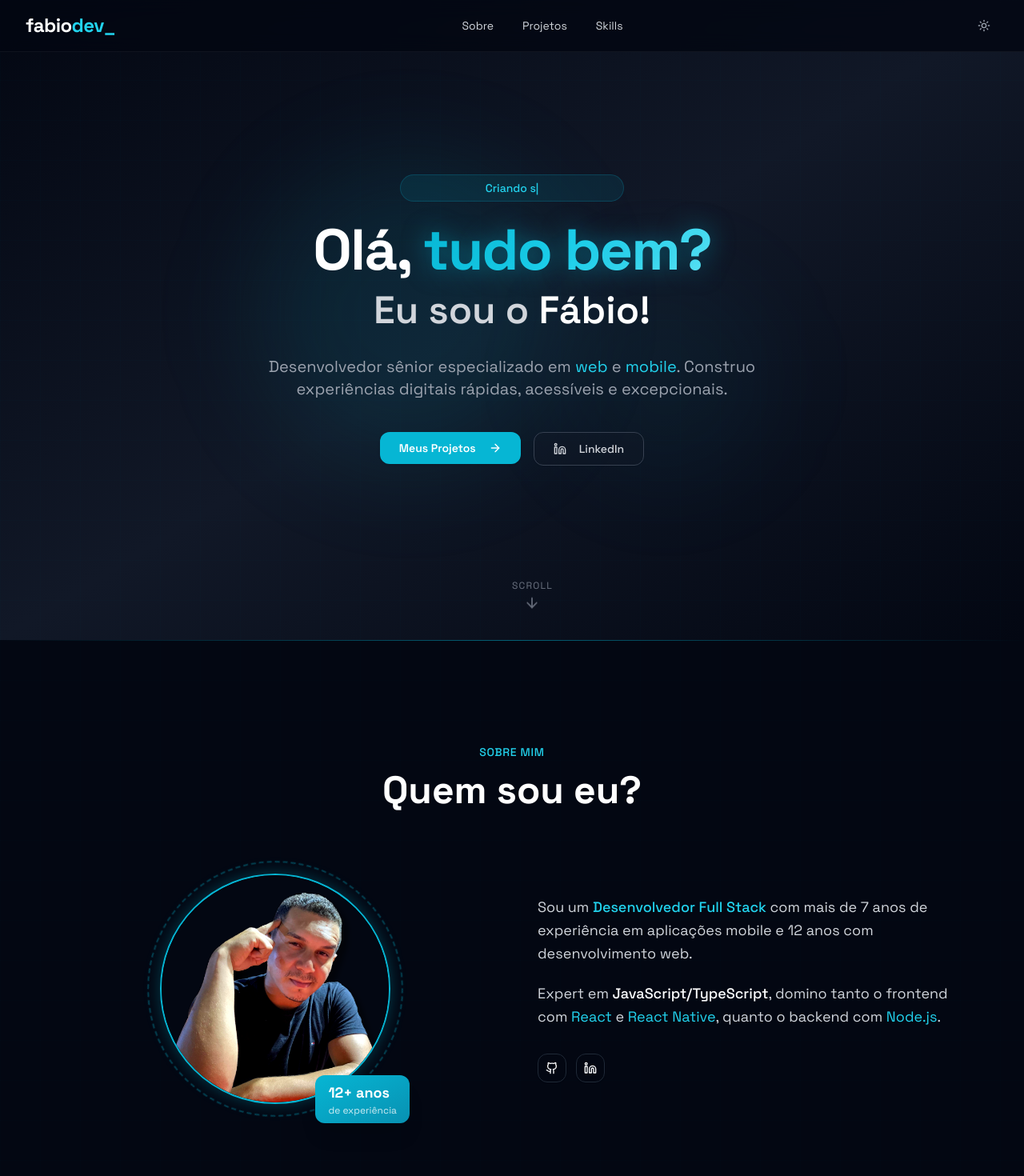
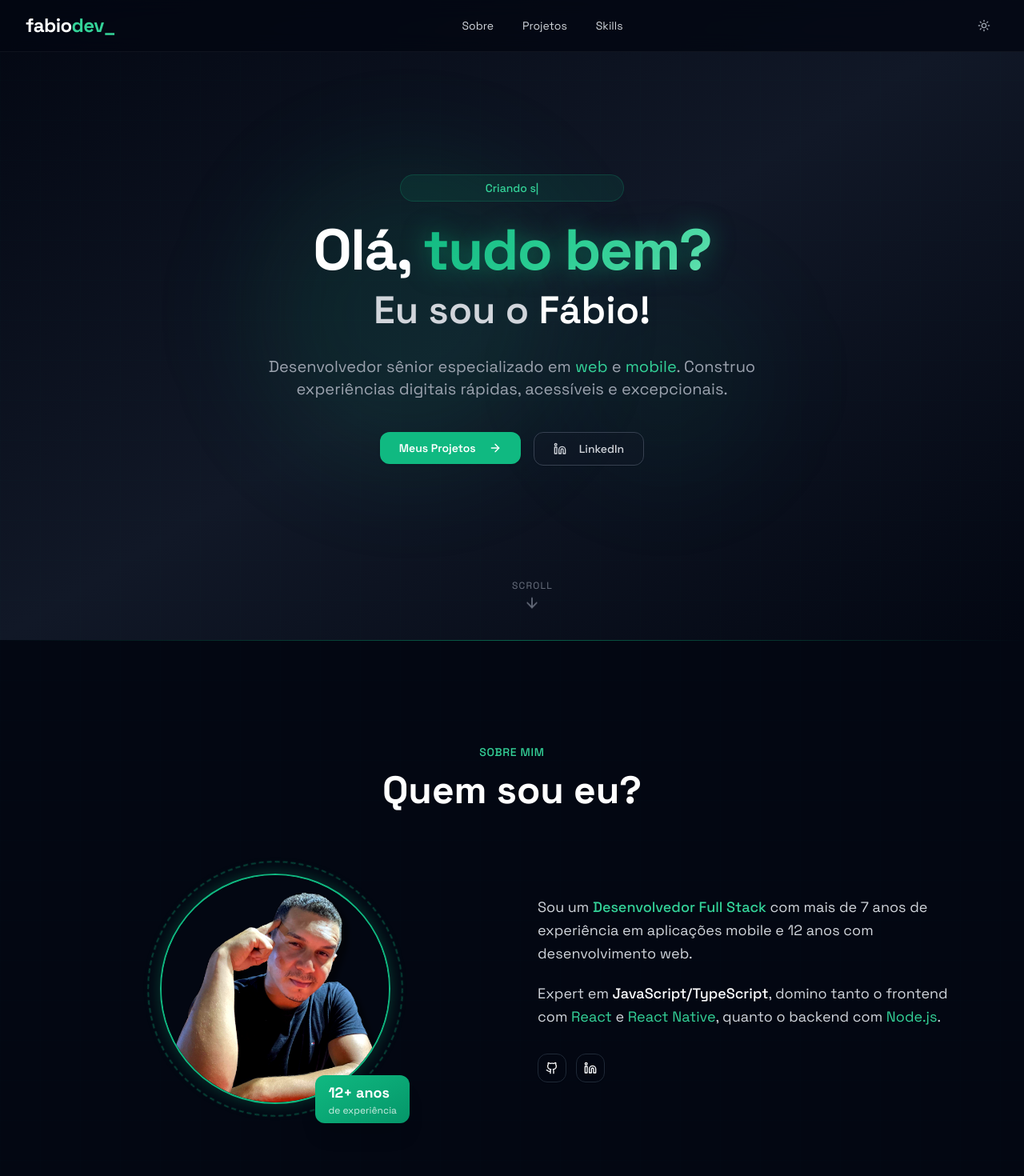
Before and after one commit to fabi0dev/portfolio-v2, a React (Vite) app: page / in a window 1280 px wide. Shown: the top 1470 px of the page at 80% size. Built offline with nearby package versions, Linux system fonts and the light colour scheme.

Commit message:
code fix

```diff
--- a/src/index.css
+++ b/src/index.css
@@ -90,31 +90,31 @@ code, .mono {
 }
 
 ::-webkit-scrollbar-thumb {
-  background: #06b6d440;
+  background: #10b98140;
   border-radius: 4px;
 }
 
 ::-webkit-scrollbar-thumb:hover {
-  background: #06b6d480;
+  background: #10b98180;
 }
 
 .glow {
-  box-shadow: 0 0 20px rgba(6, 182, 212, 0.3);
+  box-shadow: 0 0 20px rgba(16, 185, 129, 0.3);
 }
 
 .text-glow {
-  text-shadow: 0 0 30px rgba(6, 182, 212, 0.5);
+  text-shadow: 0 0 30px rgba(16, 185, 129, 0.5);
 }
 
 .grid-pattern {
   background-image:
-    linear-gradient(rgba(6, 182, 212, 0.03) 1px, transparent 1px),
-    linear-gradient(90deg, rgba(6, 182, 212, 0.03) 1px, transparent 1px);
+    linear-gradient(rgba(16, 185, 129, 0.03) 1px, transparent 1px),
+    linear-gradient(90deg, rgba(16, 185, 129, 0.03) 1px, transparent 1px);
   background-size: 50px 50px;
 }
 
 .gradient-text {
-  background: linear-gradient(135deg, #06b6d4 0%, #22d3ee 50%, #67e8f9 100%);
+  background: linear-gradient(135deg, #10b981 0%, #34d399 50%, #6ee7b7 100%);
   -webkit-background-clip: text;
   -webkit-text-fill-color: transparent;
   background-clip: text;
--- a/src/modules/public/Home/components/AboutSection/index.tsx
+++ b/src/modules/public/Home/components/AboutSection/index.tsx
@@ -27,7 +27,7 @@ export default function AboutSection() {
       id="about"
       className="relative py-32 bg-white dark:bg-gray-950 overflow-hidden"
     >
-      <div className="absolute top-0 left-0 w-full h-px bg-gradient-to-r from-transparent via-cyan-500/50 to-transparent" />
+      <div className="absolute top-0 left-0 w-full h-px bg-gradient-to-r from-transparent via-emerald-500/50 to-transparent" />
       <div className="absolute inset-0 grid-pattern opacity-30" />
 
       <div className="container relative z-10 max-w-6xl mx-auto px-4">
@@ -38,7 +38,7 @@ export default function AboutSection() {
           transition={{ duration: 0.6 }}
           className="text-center mb-16"
         >
-          <span className="text-cyan-600 dark:text-cyan-400 text-sm font-medium tracking-wider uppercase">
+          <span className="text-emerald-600 dark:text-emerald-400 text-sm font-medium tracking-wider uppercase">
             Sobre mim
           </span>
           <h2 className="text-4xl md:text-5xl font-bold mt-3 text-gray-900 dark:text-white">
@@ -55,15 +55,15 @@ export default function AboutSection() {
             className="relative"
           >
             <div className="relative w-72 h-72 md:w-80 md:h-80 mx-auto">
-              <div className="absolute inset-0 rounded-full border-2 border-dashed border-cyan-500/30 animate-[spin_20s_linear_infinite]" />
-              <div className="absolute inset-4 rounded-full overflow-hidden border-2 border-cyan-500 glow">
+              <div className="absolute inset-0 rounded-full border-2 border-dashed border-emerald-500/30 animate-[spin_20s_linear_infinite]" />
+              <div className="absolute inset-4 rounded-full overflow-hidden border-2 border-emerald-500 glow">
                 <img
                   src="/profile-pic.png"
                   alt="Fábio Costa"
                   className="w-full h-full object-cover"
                 />
               </div>
-              <div className="absolute -bottom-2 -right-2 bg-gradient-to-br from-cyan-500 to-cyan-600 text-white px-4 py-2 rounded-xl shadow-xl">
+              <div className="absolute -bottom-2 -right-2 bg-gradient-to-br from-emerald-500 to-emerald-600 text-white px-4 py-2 rounded-xl shadow-xl">
                 <p className="font-bold text-lg">{yearsExperience + 5}+ anos</p>
                 <p className="text-xs opacity-80">de experiência</p>
               </div>
@@ -79,7 +79,7 @@ export default function AboutSection() {
             <div className="space-y-5 text-gray-600 dark:text-gray-300 text-lg leading-relaxed">
               <p>
                 Sou um{" "}
-                <span className="text-cyan-600 dark:text-cyan-400 font-medium">
+                <span className="text-emerald-600 dark:text-emerald-400 font-medium">
                   Desenvolvedor Full Stack
                 </span>{" "}
                 com mais de {yearsExperience} anos de experiência em aplicações
@@ -91,13 +91,13 @@ export default function AboutSection() {
                   JavaScript/TypeScript
                 </span>
                 , domino tanto o frontend com{" "}
-                <span className="text-cyan-600 dark:text-cyan-400">React</span>{" "}
+                <span className="text-emerald-600 dark:text-emerald-400">React</span>{" "}
                 e{" "}
-                <span className="text-cyan-600 dark:text-cyan-400">
+                <span className="text-emerald-600 dark:text-emerald-400">
                   React Native
                 </span>
                 , quanto o backend com{" "}
-                <span className="text-cyan-600 dark:text-cyan-400">
+                <span className="text-emerald-600 dark:text-emerald-400">
                   Node.js
                 </span>
                 .
@@ -110,7 +110,7 @@ export default function AboutSection() {
                   <Button
                     variant="outline"
                     size="icon"
-                    className="rounded-xl border-gray-200 dark:border-gray-800 hover:border-cyan-500/50 hover:bg-cyan-500/10 hover:text-cyan-500 dark:hover:text-cyan-400 transition-all duration-300"
+                    className="rounded-xl border-gray-200 dark:border-gray-800 hover:border-emerald-500/50 hover:bg-emerald-500/10 hover:text-emerald-500 dark:hover:text-emerald-400 transition-all duration-300"
                   >
                     <Icon className="h-5 w-5" />
                     <span className="sr-only">{label}</span>
@@ -130,7 +130,7 @@ export default function AboutSection() {
         >
           {stats.map((stat, i) => (
             <div key={i} className="text-center">
-              <p className="text-3xl md:text-4xl font-bold text-cyan-600 dark:text-cyan-400">
+              <p className="text-3xl md:text-4xl font-bold text-emerald-600 dark:text-emerald-400">
                 {stat.value}
               </p>
               <p className="text-sm text-gray-400 dark:text-gray-500 mt-1">
--- a/src/modules/public/Home/components/Header/index.tsx
+++ b/src/modules/public/Home/components/Header/index.tsx
@@ -33,10 +33,10 @@ export default function Header() {
             className="text-2xl font-bold tracking-tight group text-gray-900 dark:text-white"
           >
             fabio
-            <span className="text-cyan-500 dark:text-cyan-400 group-hover:text-glow transition-all">
+            <span className="text-emerald-500 dark:text-emerald-400 group-hover:text-glow transition-all">
               dev
             </span>
-            <span className="text-cyan-500 dark:text-cyan-400 animate-pulse">
+            <span className="text-emerald-500 dark:text-emerald-400 animate-pulse">
               _
             </span>
           </a>
@@ -52,7 +52,7 @@ export default function Header() {
                 className="relative px-4 py-2 text-sm text-gray-600 dark:text-gray-300 hover:text-gray-900 dark:hover:text-white transition-colors group"
               >
                 {item.label}
-                <span className="absolute bottom-0 left-1/2 -translate-x-1/2 w-0 h-0.5 bg-cyan-500 group-hover:w-1/2 transition-all duration-300" />
+                <span className="absolute bottom-0 left-1/2 -translate-x-1/2 w-0 h-0.5 bg-emerald-500 group-hover:w-1/2 transition-all duration-300" />
               </motion.a>
             ))}
           </nav>
@@ -62,7 +62,7 @@ export default function Header() {
               onClick={toggleTheme}
               size="icon"
               variant="ghost"
-              className="text-gray-500 dark:text-gray-400 hover:text-cyan-500 dark:hover:text-cyan-400 hover:bg-cyan-400/10"
+              className="text-gray-500 dark:text-gray-400 hover:text-emerald-500 dark:hover:text-emerald-400 hover:bg-emerald-400/10"
             >
               {theme === "dark" ? (
                 <Sun className="h-5 w-5" />
@@ -86,9 +86,9 @@ export default function Header() {
         <a
           href="#"
           title="Voltar ao topo"
-          className="flex items-center justify-center w-12 h-12 rounded-full bg-cyan-500/20 border border-cyan-500/50 backdrop-blur-sm hover:bg-cyan-500/30 transition-all"
+          className="flex items-center justify-center w-12 h-12 rounded-full bg-emerald-500/20 border border-emerald-500/50 backdrop-blur-sm hover:bg-emerald-500/30 transition-all"
         >
-          <ChevronsUp className="w-5 h-5 text-cyan-500 dark:text-cyan-400" />
+          <ChevronsUp className="w-5 h-5 text-emerald-500 dark:text-emerald-400" />
         </a>
       </motion.div>
     </>
--- a/src/modules/public/Home/components/HeroSection/index.tsx
+++ b/src/modules/public/Home/components/HeroSection/index.tsx
@@ -52,8 +52,8 @@ export default function HeroSection() {
     <section className="relative min-h-screen flex items-center overflow-hidden">
       <div className="absolute inset-0 bg-gradient-to-br from-gray-100 via-gray-50 to-white dark:from-gray-950 dark:via-gray-900 dark:to-gray-950" />
       <div className="absolute inset-0 grid-pattern opacity-50" />
-      <div className="absolute top-1/4 left-1/4 w-96 h-96 bg-cyan-500/10 rounded-full blur-3xl" />
-      <div className="absolute bottom-1/4 right-1/4 w-64 h-64 bg-cyan-500/5 rounded-full blur-3xl" />
+      <div className="absolute top-1/4 left-1/4 w-96 h-96 bg-emerald-500/10 rounded-full blur-3xl" />
+      <div className="absolute bottom-1/4 right-1/4 w-64 h-64 bg-emerald-500/5 rounded-full blur-3xl" />
 
       <div className="container relative z-10">
         <div className="max-w-4xl mx-auto text-center">
@@ -62,7 +62,7 @@ export default function HeroSection() {
             animate={{ opacity: 1, y: 0 }}
             transition={{ duration: 0.6 }}
           >
-            <span className="inline-block w-[280px] px-4 py-1.5 mb-6 text-sm font-medium text-cyan-600 dark:text-cyan-400 bg-cyan-500/10 border border-cyan-500/20 rounded-full">
+            <span className="inline-block w-[280px] px-4 py-1.5 mb-6 text-sm font-medium text-emerald-600 dark:text-emerald-400 bg-emerald-500/10 border border-emerald-500/20 rounded-full">
               {displayText}
               <span className="animate-pulse">|</span>
             </span>
@@ -94,8 +94,8 @@ export default function HeroSection() {
             className="text-lg md:text-xl text-gray-500 dark:text-gray-400 mb-10 max-w-2xl mx-auto leading-relaxed"
           >
             Desenvolvedor sênior especializado em{" "}
-            <span className="text-cyan-600 dark:text-cyan-400">web</span> e{" "}
-            <span className="text-cyan-600 dark:text-cyan-400">mobile</span>.
+            <span className="text-emerald-600 dark:text-emerald-400">web</span> e{" "}
+            <span className="text-emerald-600 dark:text-emerald-400">mobile</span>.
             Construo experiências digitais rápidas, acessíveis e excepcionais.
           </motion.p>
 
@@ -106,7 +106,7 @@ export default function HeroSection() {
             className="flex flex-wrap gap-4 justify-center"
           >
             <a href="#projects">
-              <Button className="bg-cyan-500 hover:bg-cyan-600 text-white font-semibold px-6 py-5 rounded-xl transition-all duration-300 hover:shadow-lg hover:shadow-cyan-500/25">
+              <Button className="bg-emerald-500 hover:bg-emerald-600 text-white font-semibold px-6 py-5 rounded-xl transition-all duration-300 hover:shadow-lg hover:shadow-emerald-500/25">
                 Meus Projetos <ArrowRight className="ml-2 h-4 w-4" />
               </Button>
             </a>
@@ -134,7 +134,7 @@ export default function HeroSection() {
       >
         <a
           href="#about"
-          className="flex flex-col items-center gap-2 text-gray-400 dark:text-gray-500 hover:text-cyan-500 dark:hover:text-cyan-400 transition-colors"
+          className="flex flex-col items-center gap-2 text-gray-400 dark:text-gray-500 hover:text-emerald-500 dark:hover:text-emerald-400 transition-colors"
         >
           <span className="text-xs uppercase tracking-widest">Scroll</span>
           <ArrowDown className="h-5 w-5 animate-bounce" />
--- a/src/modules/public/Home/components/ProjectsSection/index.tsx
+++ b/src/modules/public/Home/components/ProjectsSection/index.tsx
@@ -8,9 +8,9 @@ export default function ProjectsSection() {
       id="projects"
       className="relative py-32 bg-gray-50 dark:bg-gray-900 overflow-hidden"
     >
-      <div className="absolute top-0 left-0 w-full h-px bg-gradient-to-r from-transparent via-cyan-500/50 to-transparent" />
+      <div className="absolute top-0 left-0 w-full h-px bg-gradient-to-r from-transparent via-emerald-500/50 to-transparent" />
       <div className="absolute inset-0 grid-pattern opacity-20" />
-      <div className="absolute top-1/2 left-0 w-96 h-96 bg-cyan-500/5 rounded-full blur-3xl -translate-y-1/2" />
+      <div className="absolute top-1/2 left-0 w-96 h-96 bg-emerald-500/5 rounded-full blur-3xl -translate-y-1/2" />
 
       <div className="container relative z-10 max-w-6xl mx-auto px-4">
         <motion.div
@@ -20,7 +20,7 @@ export default function ProjectsSection() {
           transition={{ duration: 0.6 }}
           className="text-center mb-16"
         >
-          <span className="text-cyan-600 dark:text-cyan-400 text-sm font-medium tracking-wider uppercase">
+          <span className="text-emerald-600 dark:text-emerald-400 text-sm font-medium tracking-wider uppercase">
             Portfólio
           </span>
           <h2 className="text-4xl md:text-5xl font-bold mt-3 text-gray-900 dark:text-white">
--- a/src/modules/public/Home/components/SkillsSection/components/SkillBadge/index.tsx
+++ b/src/modules/public/Home/components/SkillsSection/components/SkillBadge/index.tsx
@@ -17,7 +17,7 @@ export default function SkillBadge({ name, delay = 0 }: SkillBadgeProps) {
       className={cn(
         "px-4 py-2 rounded-lg text-sm cursor-default",
         "bg-white dark:bg-gray-800/50 text-gray-600 dark:text-gray-300 border border-gray-200 dark:border-gray-700/50",
-        "hover:bg-cyan-500/10 hover:text-cyan-600 dark:hover:text-cyan-400 hover:border-cyan-500/50",
+        "hover:bg-emerald-500/10 hover:text-emerald-600 dark:hover:text-emerald-400 hover:border-emerald-500/50",
         "transition-all duration-300"
       )}
     >
```
Also changed, not shown: src/modules/public/Home/components/FooterSection/index.tsx (+5 -5 lines), src/modules/public/Home/components/ProjectsSection/components/ProjectCard/index.tsx (+6 -6 lines), src/modules/public/Home/components/SkillsSection/index.tsx (+6 -6 lines), public/favicon.svg, public/robots.txt, 1 other file (tests, documents, lock files or other folders).
